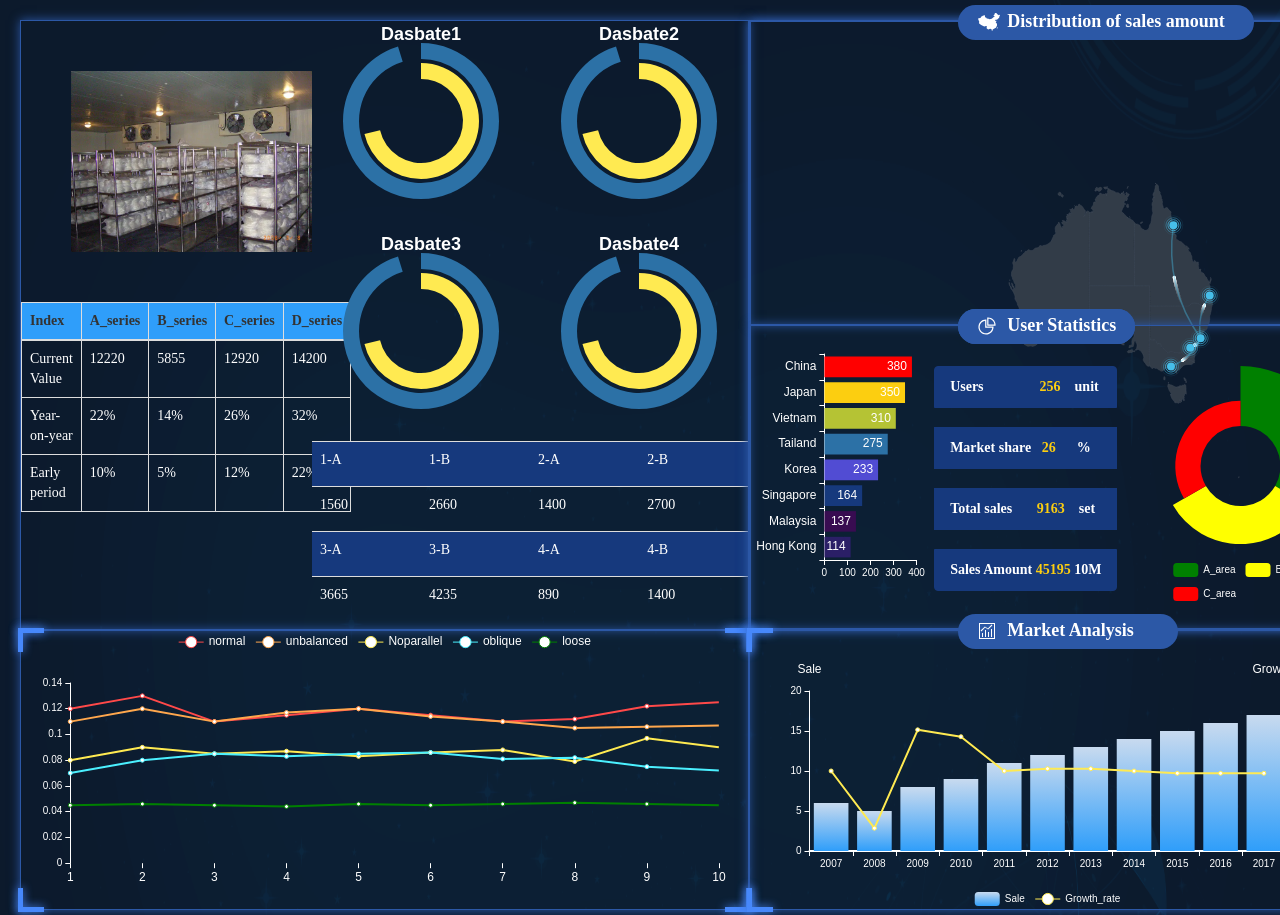
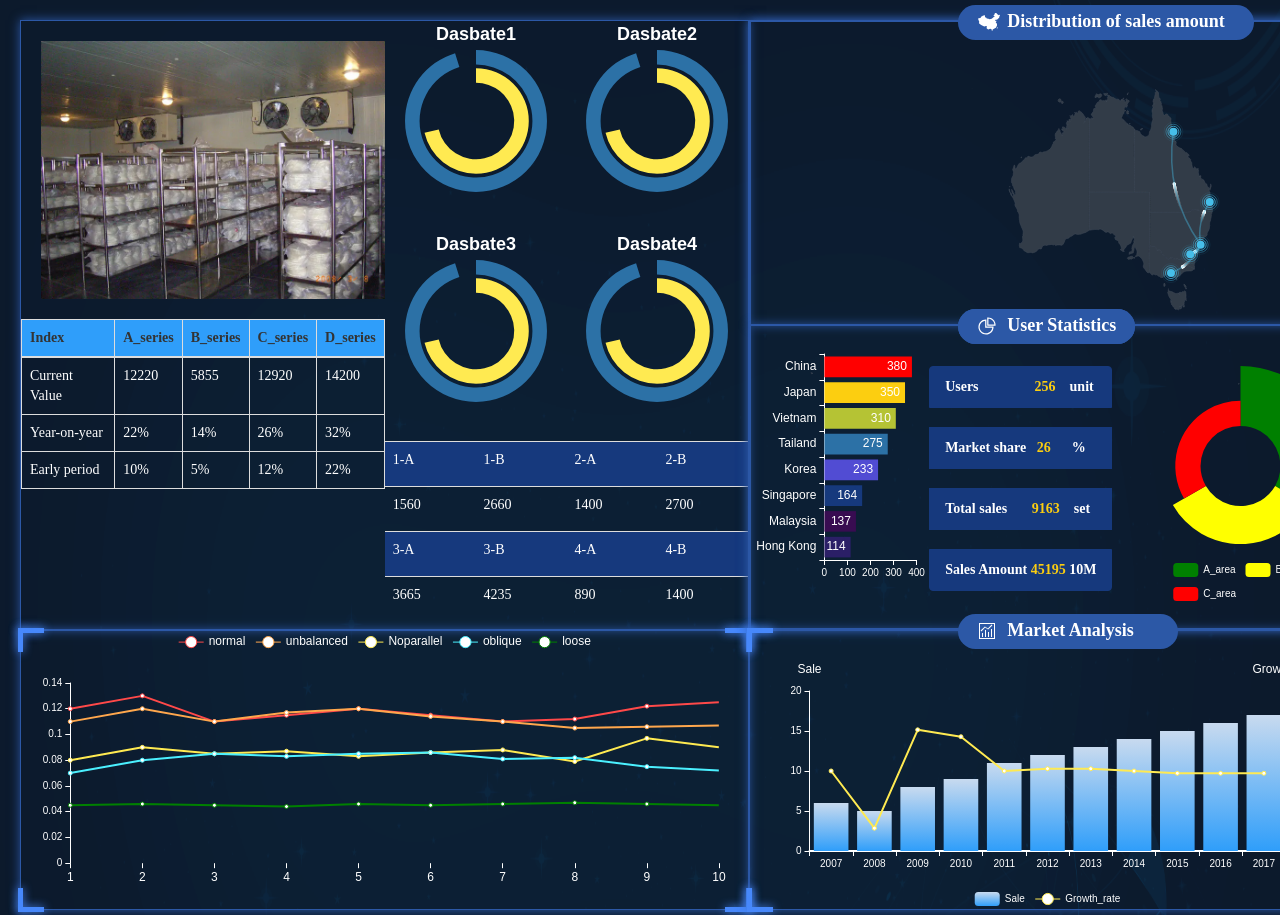
Before and after one commit to nick487/FishMarket.github.io, a plain HTML site: page index.html in a window 1280 px wide. Shown: the top 915 px of the page. Drawn offline with Linux system fonts and the light colour scheme.

Commit message:
update
update css

```diff
--- a/index.html
+++ b/index.html
@@ -59,9 +59,9 @@
 				<div class="main_left fl ">
 					<!-- 左上图片 -->
 					<div style="height: 610px;">
-						<div class="pull-left" style="width: 40%;">
+						<div class="pull-left" style="width: 50%;">
 							<!-- 图片 -->
-							<img src="images/img_top.png" style="width: 100%;height: 100%;padding-top: 50px;padding-left: 50px;padding-bottom: 50px;">
+							<img src="images/img_top.png" style="width: 100%;height: 100%;padding-top: 20px;padding-left: 20px;padding-bottom: 20px;">
 							<!-- 表格 -->
 							<table class="table table-bordered">
 								<thead bgcolor="#2F9EFA">
@@ -99,7 +99,7 @@
 							</table>
 						</div>
 						<!-- 四张 冰箱存储量 -->
-						<div class="pull-right" style="width: 60%; height: 600px;">
+						<div class="pull-right" style="width: 50%; height: 600px;">
 							<div style="height: 35%;">
 								<div id="chart_5" class="echart pull-left" style="width: 50%;height: 200px;"></div>
 								<div id="chart_6" class="echart pull-right" style="width: 50%;height: 200px;"></div>
@@ -173,7 +173,7 @@
 							<div class="main_title" style="width: 50%;">
 								<img src="images/t_3.png" alt="">&nbsp;Distribution of sales amount
 							</div>
-							<div id="chart_map" style="width:100%;height:610px;"></div>
+							<div id="chart_map" style="width:100%; height:140%; "></div>
 						</div>
 						<div style="height: 50%;">
 							<!-- Sales Volume -->
@@ -189,7 +189,7 @@
 									<img src="images/t_1.png" alt="">&nbsp;User Statistics
 								</div>
 								<div class="pull-left"
-									style="height: 230px; font-weight: bold; padding-top: 40px; padding-left: 5px;">
+									style="height: 230px; font-weight: bold; padding-top: 40px;">
 									<li class="list-group-item"
 										style="background-color: #16397d; border-color: #16397d; color: #fff;">
 										Users&nbsp;&nbsp;&nbsp;&nbsp;&nbsp;&nbsp;&nbsp;&nbsp;&nbsp;&nbsp;&nbsp;&nbsp;&nbsp;&nbsp;&nbsp;
```
